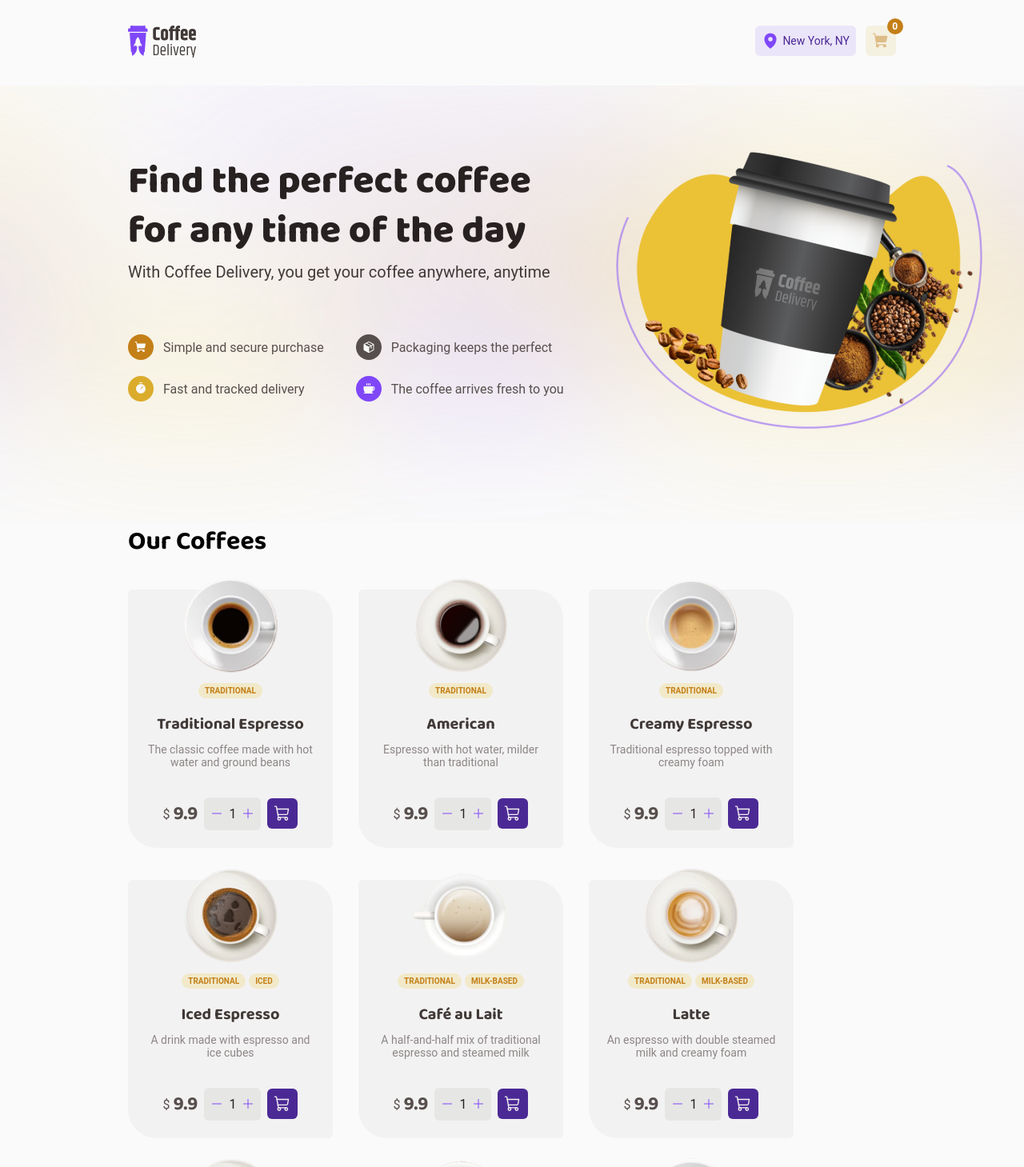
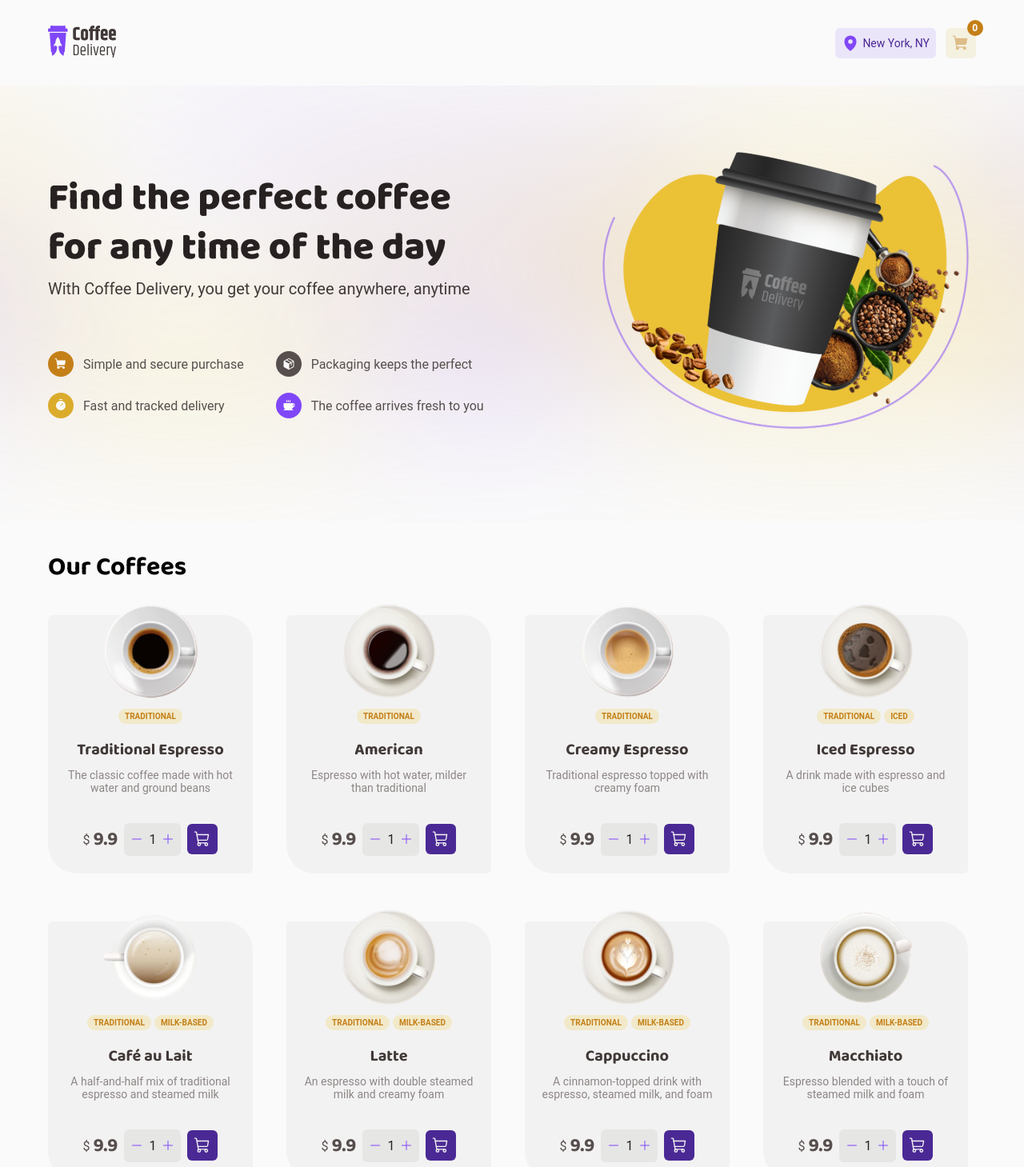
Before and after one commit to martahil/CoffeeDeliveryChallenge02, a React (Vite) app: page / in a window 1280 px wide. Shown: the top 1459 px of the page at 80% size. Built offline with nearby package versions, Linux system fonts and the light colour scheme; a web font is replaced by a local one.

Commit message:
Adjust site layout and alignment

```diff
--- a/index.html
+++ b/index.html
@@ -6,7 +6,6 @@
 
   <link rel="preconnect" href="https://fonts.googleapis.com">
   <link rel="preconnect" href="https://fonts.gstatic.com" crossorigin>
-
 
   <meta name="viewport" content="width=device-width, initial-scale=1.0" />
 
--- a/src/Headers/LogoHeader/index.tsx
+++ b/src/Headers/LogoHeader/index.tsx
@@ -2,7 +2,7 @@ import { useNavigate } from 'react-router-dom';
 
 import { useCart } from '../../contexts/CartContext'
 
-import { LeftLogo, LogoHeaderContainer, Location, City, ShoppingCartIcon, CartWrapper, CartCounter } from './styles'
+import { LeftLogo, LogoHeaderContainer, Location, City, ShoppingCartIcon, CartWrapper, CartCounter, LogoHeaderContent } from './styles'
 import logo from '../../assets/logo.svg'
 import { MapPin } from 'phosphor-react'
 
@@ -29,6 +29,7 @@ export function LogoHeader({ isFixed = false }: LogoHeaderProps) {
 
   return (
     <LogoHeaderContainer style={{ position: isFixed ? 'fixed' : 'static', top: 0, width: '100%', zIndex: 1000 }}>
+      <LogoHeaderContent>
         <LeftLogo onClick={handleMainPageLogoBtn}>
           <img src={logo} alt="Logo" />
         </LeftLogo>
@@ -45,7 +46,7 @@ export function LogoHeader({ isFixed = false }: LogoHeaderProps) {
             <h1>{totalItems}</h1>
           </CartCounter>
         </Location>
-
+      </LogoHeaderContent>
     </LogoHeaderContainer>
   )
 }
--- a/src/Headers/LogoHeader/styles.ts
+++ b/src/Headers/LogoHeader/styles.ts
@@ -7,11 +7,19 @@ interface CartWrapperProps {
 import { ShoppingCart } from 'phosphor-react'
 
 export const LogoHeaderContainer = styled.main`
-  display: grid;
-  grid-template-columns: 1fr auto;
-  padding: 2rem 10rem 2rem 10rem;
+  background: ${props => props.theme.colors['background']};
+`
+
+export const LogoHeaderContent = styled.div`
+  display: flex;
+  justify-content: space-between;
+  align-items: center;
+  padding-top: 2rem;
+  padding-bottom: 2rem;
   gap: 1rem;
-  background: ${props => props.theme.colors['background']};
+  width: 100%;
+  max-width: 72.5rem;
+  margin: 0 auto;
 `
 
 export const LeftLogo = styled.button`
--- a/src/Headers/SummaryHeader/index.tsx
+++ b/src/Headers/SummaryHeader/index.tsx
@@ -1,9 +1,10 @@
-import { CartWrapper, CoffeeIcon, CoffeeImg, CoffeeItem, CoffeeWrapper, FeaturesSection, HighlightsSection, PackageIcon, PackageItem, PackageWrapper, ShoppingCartItem, ShoppingCartIcon, Subtitle, SummaryHeaderContainer, TimerIcon, TimerItem, TimerWrapper, Title, TitleAndSubtitle } from "./styles";
+import { CartWrapper, CoffeeIcon, CoffeeImg, CoffeeItem, CoffeeWrapper, FeaturesSection, HighlightsSection, PackageIcon, PackageItem, PackageWrapper, ShoppingCartItem, ShoppingCartIcon, Subtitle, SummaryHeaderContainer, TimerIcon, TimerItem, TimerWrapper, Title, TitleAndSubtitle, SummaryHeaderContent } from "./styles";
 import coffee from '../../assets/coffee.svg'
 
 export function SummaryHeader() {
   return (
     <SummaryHeaderContainer>
+      <SummaryHeaderContent>
         <HighlightsSection>
           <Title>
             <h1 style={{ height: "3.875rem" }}>Find the perfect coffee</h1>
@@ -44,6 +45,7 @@ export function SummaryHeader() {
         <CoffeeImg>
           <img src={coffee} alt="Coffee" />
         </CoffeeImg>
-    </SummaryHeaderContainer>
+      </SummaryHeaderContent>
+    </SummaryHeaderContainer >
   )
 }
--- a/src/Headers/SummaryHeader/styles.ts
+++ b/src/Headers/SummaryHeader/styles.ts
@@ -3,29 +3,30 @@ import { Coffee, Package, ShoppingCart, Timer } from 'phosphor-react'
 import backgroundImage from '../../assets/summary-header-background.svg';
 
 export const SummaryHeaderContainer = styled.main`
-  display: flex;
-  grid-template-columns: 1fr 1fr;
-  justify-content: space-between;
-  gap: 3.5rem;
-  padding-bottom: 6.75rem;
-
   background-image: url(${backgroundImage});
   background-size: cover;
   background-position: center;
   background-repeat: no-repeat;
+`
+
+export const SummaryHeaderContent = styled.div`
+  display: flex;
+  justify-content: space-between;
+  align-items: center;
   width: 100%;
-  height: 100%;
+  max-width: 72.5rem;
+  margin: 0 auto;
+  gap: 3.5rem;
+  padding-bottom: 6.75rem;
 `
 
 export const HighlightsSection = styled.div`
   margin-top: 5.875rem;
-  margin-left: 10rem;
 `
 
 export const CoffeeImg = styled.div`
   width: 29.75rem;
   height: 22.5rem;
-  margin-right: 10rem;
   margin-top: 5.75rem;
   margin-bottom : 5.75rem;
   padding-top: 5.75rem;
--- a/src/pages/CheckoutPage/Index.tsx
+++ b/src/pages/CheckoutPage/Index.tsx
@@ -4,7 +4,7 @@ import { useNavigate } from 'react-router-dom';
 import { useCheckout } from '../../contexts/ClientDataContext';
 import { useCart } from "../../../src/contexts/CartContext";
 
-import { AddressForm, AddressSubtitle, AddressTitle, AddressContainer, CashBtn, CheckoutContainer, CreditCardBtn, DebitCardBtn, LeftSide, LeftSideHeader, PaymentContainer, PaymentContainerSubtitle, PaymentContainerTitle, PaymentOptions, FirstInputLine, SecondInputLine, ThirdInputLine, FourthInputLine, MapPinIcon, AddressContainerHeader, PaymentTitleAndSubtitle, PaymentContainerHeader, AddressTitleAndSubtitle, DollarIcon, CreditCardIcon, BankIcon, MoneyIcon, OptionalSpan, AddressLine2Container, AddressLine2Input, AddressLine2Span, AddressLine2Placeholder, RightSide, RightSideHeader, RemoveButton, CoffeeImage, Subtotal, Shipping, Total, CheckoutBtn, Name, TrashIcon, Price, PriceNumber, TotalContainer, QuantSelAndRemoveBtn, CartItems, NameAndButtons, RightSideContent, GrayLine, EmptyCartMessage, EmptyCartSecondP, EmptyCartFirstP } from "./styles";
+import { AddressForm, AddressSubtitle, AddressTitle, AddressContainer, CashBtn, CheckoutContainer, CreditCardBtn, DebitCardBtn, LeftSide, LeftSideHeader, PaymentContainer, PaymentContainerSubtitle, PaymentContainerTitle, PaymentOptions, FirstInputLine, SecondInputLine, ThirdInputLine, FourthInputLine, MapPinIcon, AddressContainerHeader, PaymentTitleAndSubtitle, PaymentContainerHeader, AddressTitleAndSubtitle, DollarIcon, CreditCardIcon, BankIcon, MoneyIcon, OptionalSpan, AddressLine2Container, AddressLine2Input, AddressLine2Span, AddressLine2Placeholder, RightSide, RightSideHeader, RemoveButton, CoffeeImage, Subtotal, Shipping, Total, CheckoutBtn, Name, TrashIcon, Price, PriceNumber, TotalContainer, QuantSelAndRemoveBtn, CartItems, NameAndButtons, RightSideContent, GrayLine, EmptyCartMessage, EmptyCartSecondP, EmptyCartFirstP, CheckoutContent } from "./styles";
 import { QuantitySelector, MinusButton, PlusButton } from "../CoffeesMainPage/CoffeeItem/styles";
 
 export function Checkout() {
@@ -73,6 +73,7 @@ export function Checkout() {
 
   return (
     <CheckoutContainer>
+      <CheckoutContent>
         <LeftSide>
           <LeftSideHeader>
             <p>Complete your order</p>
@@ -252,6 +253,7 @@ export function Checkout() {
             </CheckoutBtn>
           </RightSideContent>
         </RightSide>
+      </CheckoutContent>
     </CheckoutContainer>
   )
 }
--- a/src/pages/CheckoutPage/styles.ts
+++ b/src/pages/CheckoutPage/styles.ts
@@ -2,13 +2,17 @@ import { Bank, CreditCard, CurrencyDollar, MapPinLine, Money, Trash } from 'phos
 import styled from 'styled-components'
 
 export const CheckoutContainer = styled.div`
-  margin-left: 10rem;
-  margin-bottom: 15rem;
-  margin-top: 2.5rem;
-  margin-right: 10rem;
+`
+
+export const CheckoutContent = styled.div`
   display: flex;
   gap: 2rem;
   justify-content: space-between;
+  margin-bottom: 15rem;
+  padding-top: 2.5rem;
+  width: 100%;
+  max-width: 72.5rem;
+  margin: 0 auto;
 `
 
 export const LeftSide = styled.div`
--- a/src/pages/CoffeesMainPage/CoffeeItem/styles.ts
+++ b/src/pages/CoffeesMainPage/CoffeeItem/styles.ts
@@ -37,9 +37,9 @@ export const Name = styled.div`
   font-family: 'Baloo 2';
   font-size: 1.25rem;
   color: ${props => props.theme.colors['base-subtitle']};
-  margin-top: 1rem;
-  margin-left: 1.25rem;
-  margin-right: 1.25rem;
+  padding-top: 1rem;
+  padding-left: 1.25rem;
+  padding-right: 1.25rem;
 `
 
 export const Description = styled.div`
@@ -48,19 +48,19 @@ export const Description = styled.div`
   font-weight: 400; /* Regular */
   color: ${props => props.theme.colors['base-label']};
   text-align: center;
-  margin-top: 0.5rem;
-  margin-left: 1.25rem;
-  margin-right: 1.25rem;
+  padding-top: 0.5rem;
+  padding-left: 1.25rem;
+  padding-right: 1.25rem;
 
 `
 
 export const PriceAndQuantity = styled.div`
   display: flex;
   align-items: center;
-  margin-top: 2.0625rem;
-  margin-bottom: 1.25rem;
-  margin-left: 1.5rem;
-  margin-right: 1.5rem;
+  padding-top: 2.0625rem;
+  padding-bottom: 1.25rem;
+  padding-left: 1.5rem;
+  padding-right: 1.5rem;
 `
 
 export const Price = styled.div`
--- a/src/pages/CoffeesMainPage/CoffeeList/Index.tsx
+++ b/src/pages/CoffeesMainPage/CoffeeList/Index.tsx
@@ -1,4 +1,4 @@
-import { CoffeesContainer, CoffeeSelector } from "./styles";
+import { CoffeesContainer, CoffeesContent, CoffeeSelector } from "./styles";
 import { CoffeeItem } from '../CoffeeItem/Index'
 
 import traditionalEspresso from '../../../assets/coffee-images/traditional-espresso.svg'
--- a/src/pages/CoffeesMainPage/CoffeeList/styles.ts
+++ b/src/pages/CoffeesMainPage/CoffeeList/styles.ts
@@ -1,11 +1,13 @@
 import styled from 'styled-components'
 
 export const CoffeesContainer = styled.div`
-  margin-left: 10rem;
-  margin-right: 10rem;
-  margin-bottom: 2.6166rem;
+  padding-bottom: 9.8125rem;
+  width: 100%;
+  max-width: 72.5rem;
+  margin: 0 auto;
 
   h1 {
+    margin-top: 2rem;
     margin-bottom: 2.125rem;
     font-family: 'Baloo 2';
     font-size: 2rem;
@@ -14,7 +16,11 @@ export const CoffeesContainer = styled.div`
 `
 
 export const CoffeeSelector = styled.div`
-  display: flex;
-  flex-wrap: wrap;
-  gap: 20px 32px;
+  display: grid;
+  grid-template-columns: 1fr 1fr 1fr 1fr;
+  grid-row-gap: 40px;
+  grid-column-gap: 32px;
+  width: 100%;
+  max-width: 72.5rem;
+  margin: 0 auto;
 `
--- a/src/pages/OrderConfirmedPage/Index.tsx
+++ b/src/pages/OrderConfirmedPage/Index.tsx
@@ -4,7 +4,7 @@ import { useLocation } from 'react-router-dom';
 import { useCheckout } from '../../contexts/ClientDataContext';
 import { useCart } from '../../contexts/CartContext';
 
-import { AddressContent, AddressSection, CityAndStateLine, DeliveryContent, DeliveryEstimateTime, DeliveryEstimateTxt, DeliverySection, DeliveryToTxt, DollarIcon, DollarWrapper, LeftSide, MapPinIcon, MapPinWrapper, OrderConfirmedContainer, OrderMainInfo, OrderMainInfoContainer, PaymentContent, PaymentOnDeliveryTxt, PaymentOption, PaymentSection, RightSide, Street, StreetAddressLine, Subtitle, TimerIcon, TimerWrapper, Title } from "./styles";
+import { AddressContent, AddressSection, CityAndStateLine, DeliveryContent, DeliveryEstimateTime, DeliveryEstimateTxt, DeliverySection, DeliveryToTxt, DollarIcon, DollarWrapper, LeftSide, MapPinIcon, MapPinWrapper, OrderConfirmedContainer, OrderConfirmedContent, OrderMainInfo, OrderMainInfoContainer, PaymentContent, PaymentOnDeliveryTxt, PaymentOption, PaymentSection, RightSide, Street, StreetAddressLine, Subtitle, TimerIcon, TimerWrapper, Title } from "./styles";
 import orderConfirmedImg from '../../assets/order-confirmed-illustration.svg'
 
 export function OrderConfirmed() {
@@ -21,6 +21,7 @@ export function OrderConfirmed() {
 
   return (
     <OrderConfirmedContainer>
+      <OrderConfirmedContent>
         <LeftSide>
           <Title>Woohoo! Order confirmed</Title>
           <Subtitle>Now just wait, and your coffee will soon arrive to you</Subtitle>
@@ -66,6 +67,7 @@ export function OrderConfirmed() {
         <RightSide>
           <img src={orderConfirmedImg} alt="Illustration of a delivery person on a motorcycle" />
         </RightSide>
+      </OrderConfirmedContent>
     </OrderConfirmedContainer >
   )
 }
--- a/src/pages/OrderConfirmedPage/styles.ts
+++ b/src/pages/OrderConfirmedPage/styles.ts
@@ -2,16 +2,20 @@ import { CurrencyDollar, MapPin, Timer } from 'phosphor-react'
 import styled from 'styled-components'
 
 export const OrderConfirmedContainer = styled.div`
-  white-space: nowrap;
-  display: flex;
-  justify-content: space-between;
-  align-items: flex-end;
   font-family: 'Roboto', sans-serif;
   color: ${props => props.theme.colors['base-text']};
   margin-bottom: 5rem;
   margin-top: 5rem;
-  margin-left: 10rem;
-  margin-right: 10rem;
+`
+
+export const OrderConfirmedContent = styled.div`
+  display: flex;
+  justify-content: space-between;
+  align-items: flex-end;
+  width: 100%;
+  max-width: 72.5rem;
+  margin: 0 auto;
+  white-space: nowrap;
 `
 
 export const LeftSide = styled.div`
```
Lines whose indentation alone changed are shown as unchanged.
